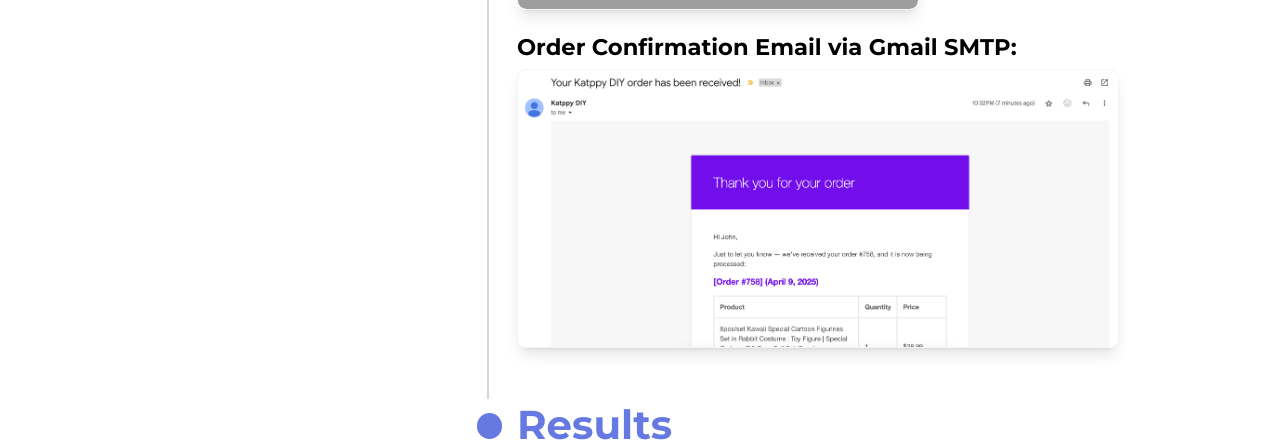
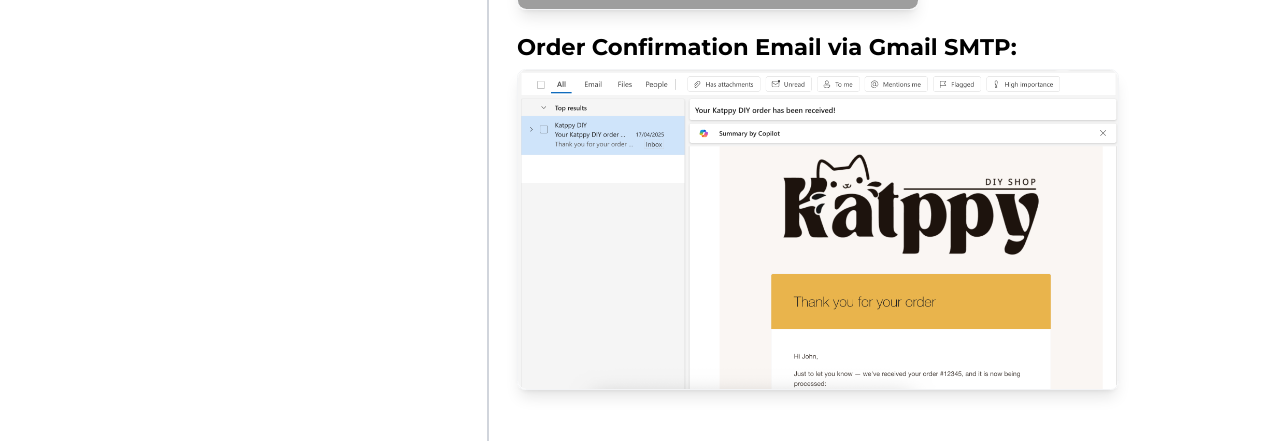
Before and after one commit to johnjovero98/johnjovero-portfolio, a Next.js app: page /projects/katppy-ecommerce-website in a window 1280 px wide. Shown: the part 3051-3494 px from the top of the page. Built offline with nearby package versions, Linux system fonts and the light colour scheme; grey boxes are pictures that could not be loaded.

Commit message:
replace img for katppy project email section

```diff
--- a/app/projects/katppy-ecommerce-website/page.js
+++ b/app/projects/katppy-ecommerce-website/page.js
@@ -155,10 +155,9 @@ export default async function DESCalProjectPage() {
                                 <Image
                                     src={"/projects-img/order-email-sample.png"}
                                     alt="Email sample for order confirmation"
-                                    width={600}
-                                    height={600}
+                                    width={1000}
+                                    height={1000}
                                     className="w-full max-w-[600px] rounded-lg"
-
                                 />
                             </div>
                         </ProjectDetailSection>
```
Also changed, not shown: public/projects-img/order-email-sample.png.
